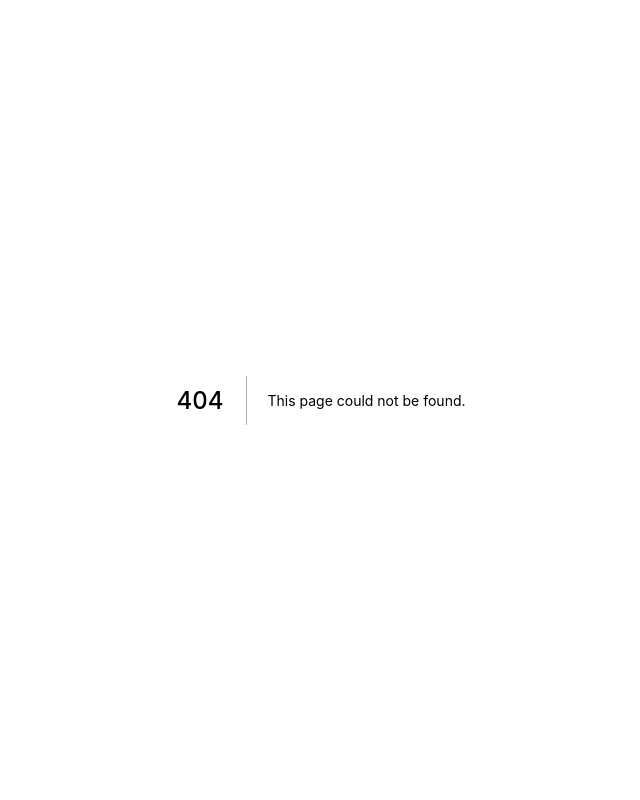
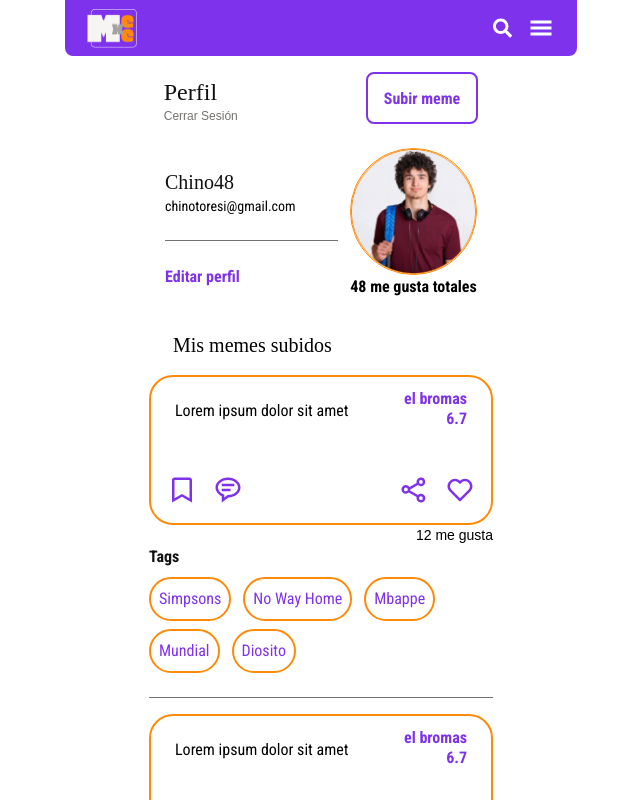
Before and after one commit to No-Country/S4-13-T-Node-React, a Next.js app in the folder front/: page /profile in a window 1280 px wide. Before the commit this address had no page. Shown: the top 800 px of the page, without its empty margins (319-959 px from the left). Built offline with nearby package versions, Linux system fonts and the light colour scheme; a web font is replaced by a local one.

Commit message:
profile view

```diff
--- /dev/null
+++ b/front/components/uploadedMemes/TagsContainer.tsx
@@ -0,0 +1,25 @@
+import React from 'react'
+import { TagItem } from '../navbar/menu/tags/TagItem';
+
+function TagsContainer() {
+    const openTag = true
+    const fakeTags = [
+        { tag: 'simpsons', href: '#' },
+        { tag: 'no way home', href: '#' },
+        { tag: 'mbappe', href: '#' },
+        { tag: 'mundial', href: '#' },
+        { tag: 'diosito', href: '#' },
+      ];
+  return (
+    <div className='mx-6 border-b border-accent mb-4 max-w-[344px] sm:mx-auto'>
+        <h2 className='text-text font-roboto font-bold text-base mb-2'>Tags</h2>
+        <div className="flex flex-wrap gap-x-3 pb-4">
+                {fakeTags.map(el => (
+                        <TagItem href={el.href} tag={el.tag} key={Math.random()} other={openTag}/>
+                ))}
+        </div>
+    </div>
+  )
+}
+
+export default TagsContainer
--- /dev/null
+++ b/front/components/uploadedMemes/UpdatedMemesContainer.tsx
@@ -0,0 +1,26 @@
+import {useState } from 'react';
+import CardPost from '../cardPost/CardPost'
+import { IPost } from '../../interfaces';
+import TagsContainer from './TagsContainer';
+
+function UpdatedMemesContainer() {
+    const [postUpdated, setPostUpdated] = useState<Partial<IPost>>({});
+    const { mediaURL, title, likesCount } = postUpdated;
+  return (
+    <div>
+        <div>
+            <CardPost
+                // La propiedad imageUrl tira un error: Image is missing required "src" property. Al cargar la página
+                imageUrl={mediaURL || '/assets/meme-1.png'}
+                author="el bromas"
+                score={6.7}
+                title={"Lorem ipsum dolor sit amet"}
+            />
+            <p className='text-right mr-[31px] text-sm max-w-[344px] sm:mx-auto'>12 me gusta</p>
+        </div>
+        <TagsContainer/>
+    </div>
+  )
+}
+
+export default UpdatedMemesContainer
--- /dev/null
+++ b/front/components/user/UserContainer.tsx
@@ -0,0 +1,27 @@
+import React from 'react'
+import Avatar from './avatar/Avatar'
+import DataUser from './dataUser/DataUser'
+
+function UserContainer() {
+  return (
+    <>
+        <div className="flex gap-x-32 justify-start content-between">
+            <div className="flex flex-col mt-5">
+              <h1 className='text-text font-normal text-2xl font-orelega'>Perfil</h1>
+              <h6 className='text-accent text-xs'>
+                <a href="#">Cerrar Sesión</a>
+              </h6>
+            </div>
+            <button className="mt-4 font-roboto font-bold text-primary text-base leading-[19px] border-2 border-primary rounded-lg py-1 px-4 active:text-secondary active:border-secondary">
+              Subir meme
+            </button>
+          </div>
+          <div className='flex flex row'>
+            <DataUser/>
+            <Avatar/>
+          </div>
+    </>
+  )
+}
+
+export default UserContainer
--- /dev/null
+++ b/front/components/user/avatar/Avatar.tsx
@@ -0,0 +1,15 @@
+import React from 'react'
+
+function Avatar() {
+  return (
+    <div className='flex flex-col '>
+    <div className='relative' >
+       <input  className="opacity-0 mt-6 ml-3 rounded-full border border-secondary w-[127px] h-[127px]" type="file" name="" id="" />
+       <img className="pointer-events-none absolute bottom-0 opacity-100 mt-6 ml-3 rounded-full border border-secondary w-[127px] h-[127px]" src='/assets/Ellipse-11.png' />
+    </div>
+    <h3 className='ml-3 font-roboto text-center font-bold'>48 me gusta totales</h3>
+    </div>
+  )
+}
+
+export default Avatar
--- /dev/null
+++ b/front/components/user/dataUser/DataUser.tsx
@@ -0,0 +1,15 @@
+import React from 'react'
+
+function DataUser() {
+  return (
+    <div className='flex flex-col mt-11'>
+        <div className='border-b border-accent w-[173px] pb-6'>
+            <h2 className='text-text font-normal text-xl font-orelega'>Chino48</h2>
+            <h5 className='font-roboto text-sm'>chinotoresi@gmail.com</h5>
+        </div>
+        <a className='font-roboto font-bold text-primary text-base mt-6' href="">Editar perfil</a>
+    </div>
+  )
+}
+
+export default DataUser
--- /dev/null
+++ b/front/pages/profile/index.tsx
@@ -0,0 +1,30 @@
+import type { NextPage } from 'next';
+import Head from 'next/head';
+import CardPost from '../../components/cardPost/CardPost';
+import Layout from '../../components/layout/Layout';
+import UpdatedMemesContainer from '../../components/uploadedMemes/UpdatedMemesContainer';
+import UserContainer from '../../components/user/UserContainer';
+const Register: NextPage = () => {
+  return (
+    <div>
+      <Head>
+        <title>Profile - Memex</title>
+        <meta name="description" content="Generated by create next app" />
+        <link rel="icon" href="/favicon.ico" />
+      </Head>
+
+      <Layout>
+        <>
+          <UserContainer/>
+          <div className='px-2 mt-8 sm:mx-auto'>
+            <h2 className='pl-6 font-orelega text-xl mb-4'>Mis memes subidos</h2>
+          <UpdatedMemesContainer/>
+          <UpdatedMemesContainer/>
+          </div>
+        </>
+      </Layout>
+    </div>
+  );
+};
+
+export default Register;
```
Also changed, not shown: front/public/assets/Ellipse-11.png (added).
